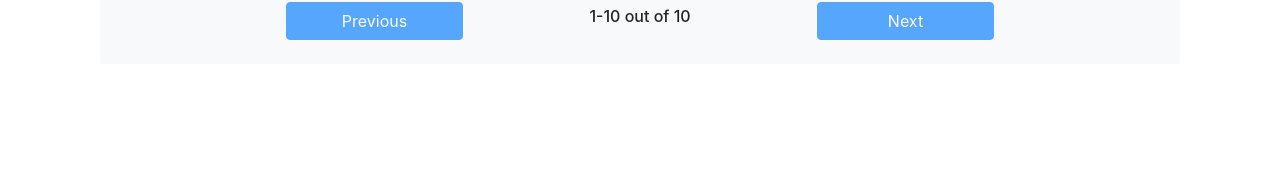
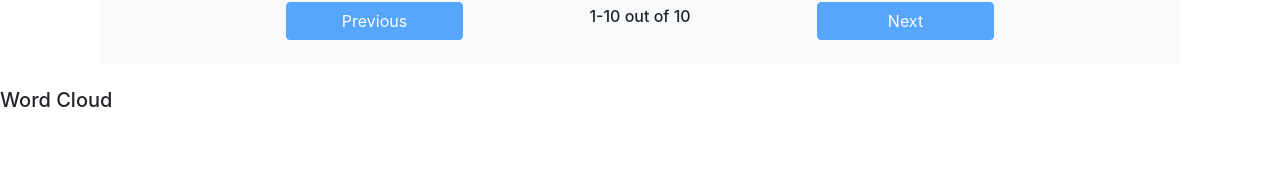
Before and after one commit to MadsChris92/RAWDATA2017E_Assignment4TestSuite, a website: page WebService/wwwroot/tags.html in a window 1280 px wide. Both pictures are taken after a click on the link "Queue Underflow". Shown: the part 280-458 px from the top of the page. Drawn offline with nearby package versions, Linux system fonts and the light colour scheme; no server answers.

Commit message:
word cloud inserted

```diff
--- a/WebService/wwwroot/scripts/components/wordCloud/wordCloud.html
+++ b/WebService/wwwroot/scripts/components/wordCloud/wordCloud.html
@@ -1,2 +1,2 @@
-<h1 data-bind="text: test">no</h1>
+<h5>Word Cloud</h5>
 <div class="container" style="height:400px;" data-bind="cloud: {words}"></div>
--- a/WebService/wwwroot/scripts/components/wordCloud/wordCloud.js
+++ b/WebService/wwwroot/scripts/components/wordCloud/wordCloud.js
@@ -10,9 +10,8 @@
             { text: "Adipiscing", weight: 5 }
         ]);
 
-        var test = params.test;
+        var test = ko.observable("hi");
 
-        console.log("why");
         return {
             words
         };
--- a/WebService/wwwroot/tags.html
+++ b/WebService/wwwroot/tags.html
@@ -41,9 +41,12 @@
     </div>
 </div>
 	<br />
-	<div class="container" data-bind="component: {name: 'searchList'}">
+<div class="container" data-bind="component: {name: 'searchList'}">
 
-	</div>
+</div>
+<aside>
+    <div data-bind="component: {name:'wordCloud'} "></div>
+</aside>
 </body>
 </html>
 
```
